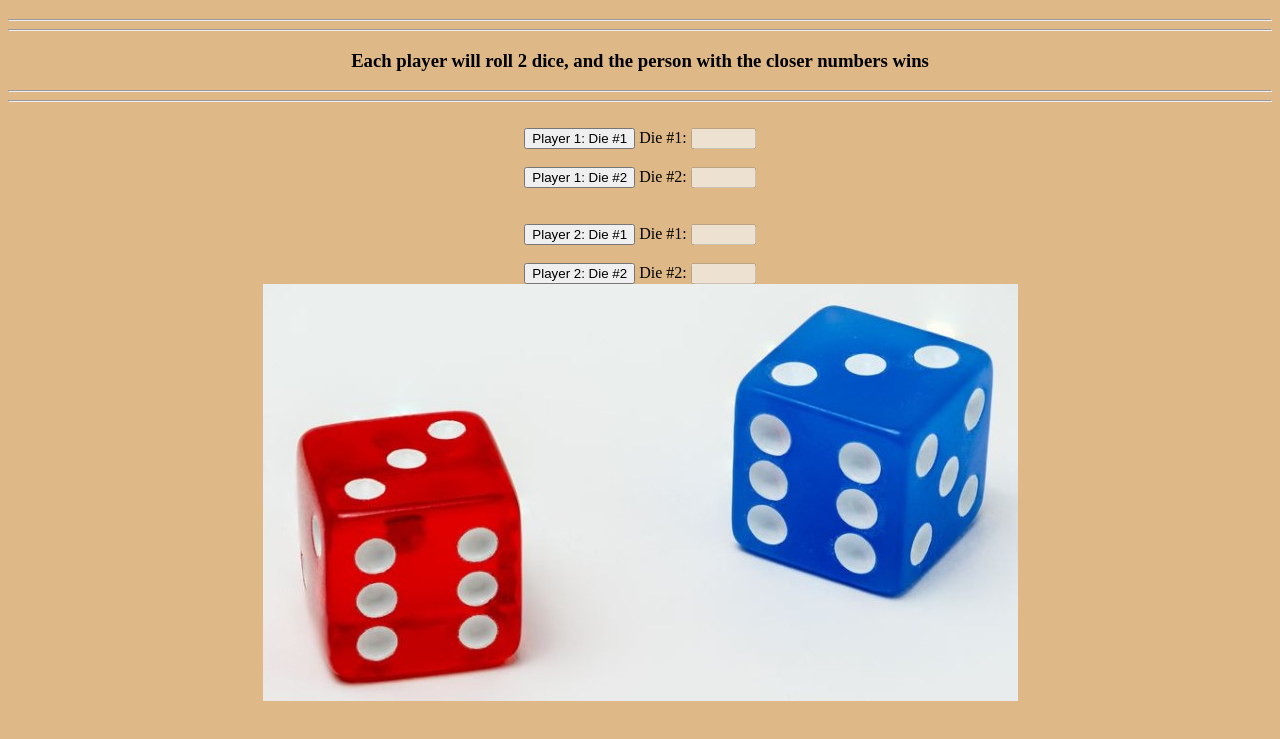
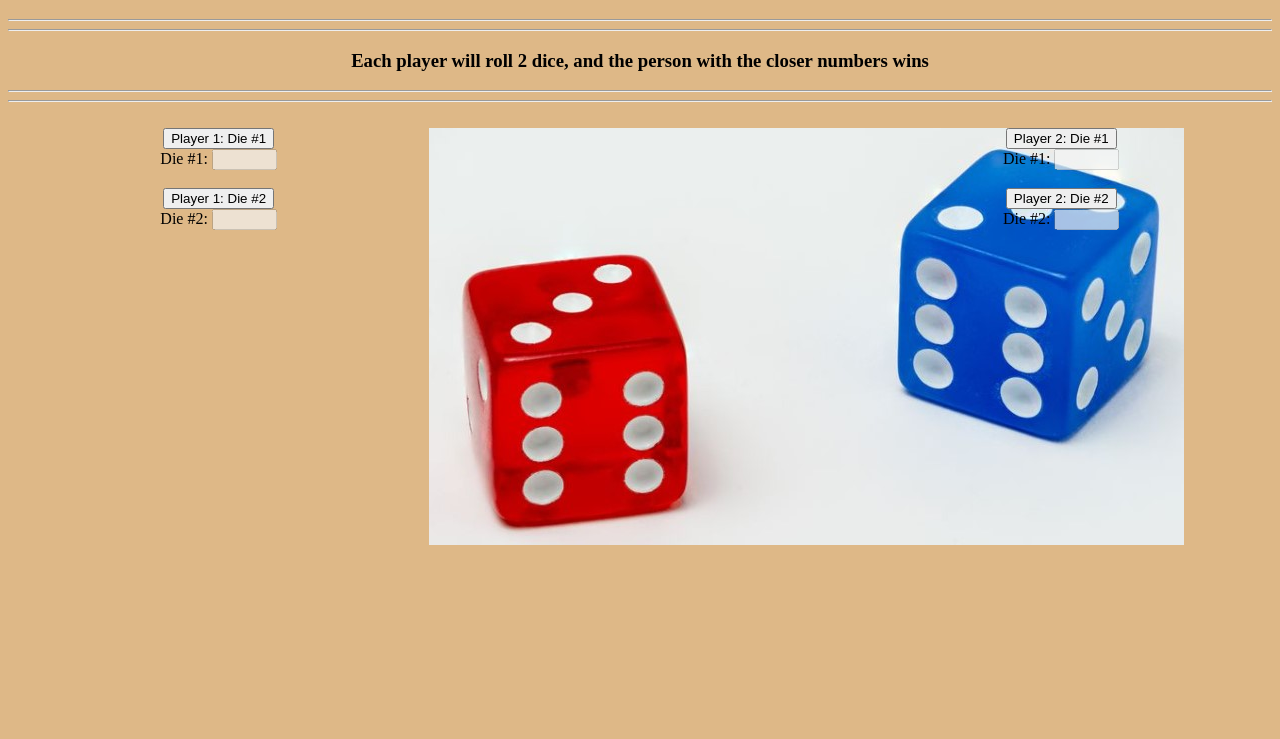
Before and after one commit to MatthewSenese/DiceRoller, a plain HTML site: page diceRoller.html in a window 1280 px wide. Shown: the part 61-800 px from the top of the page. Drawn offline with Linux system fonts and the light colour scheme.

Commit message:
Added some styling

```diff
--- a/diceRoller.css
+++ b/diceRoller.css
@@ -6,3 +6,21 @@ body {
     text-align: center;
     background-color: burlywood;
 }
+
+.column {
+    float: left;
+    width: 33.33%;
+    text-align: center;
+}
+
+.row:after {
+    content: "";
+    display: table;
+    clear: both;
+}
+
+@media screen and (max-width: 600px) {
+    .column {
+        width: 100%;
+    }
+}
--- a/diceRoller.html
+++ b/diceRoller.html
@@ -20,19 +20,28 @@
         <hr>
         <hr>
         <br>
-        <button type="button" onclick="RollDie1Player1()">Player 1: Die #1</button>
-        Die #1: <input id="dice1p1" type="text" value="" size="5" disabled><br><br>
+        <div class="row">
+            <div class="column">
+                <button type="button" onclick="RollDie1Player1()">Player 1: Die #1</button><br>
+                Die #1: <input id="dice1p1" type="text" value="" size="5" disabled><br><br>
 
-        <button type="button" onclick="RollDie2Player1()">Player 1: Die #2</button>
-        Die #2: <input id="dice2p1" type="text" value="" size="5" disabled><br><br><br>
+                <button type="button" onclick="RollDie2Player1()">Player 1: Die #2</button><br>
+                Die #2: <input id="dice2p1" type="text" value="" size="5" disabled><br><br><br>
+            </div>
 
-        <button type="button" onclick="RollDie1Player2()">Player 2: Die #1</button>
-        Die #1: <input id="dice1p2" type="text" value="" size="5" disabled><br><br>
+            <div class="column">
+                <img src="dice.jpg" alt="Dice">
+            </div>
 
-        <button type="button" onclick="RollDie2Player2()">Player 2: Die #2</button>
-        Die #2: <input id="dice2p2" type="text" value="" size="5" disabled><br>
+            <div class="column">
+                <button type="button" onclick="RollDie1Player2()">Player 2: Die #1</button><br>
+                Die #1: <input id="dice1p2" type="text" value="" size="5" disabled><br><br>
 
-        <img src="dice.jpg" alt="Dice">
+                <button type="button" onclick="RollDie2Player2()">Player 2: Die #2</button><br>
+                Die #2: <input id="dice2p2" type="text" value="" size="5" disabled><br>
+            </div>
+
+    </div>
     </body>
 
 </html>
```
Also changed, not shown: index.html (+10 -1 lines).
